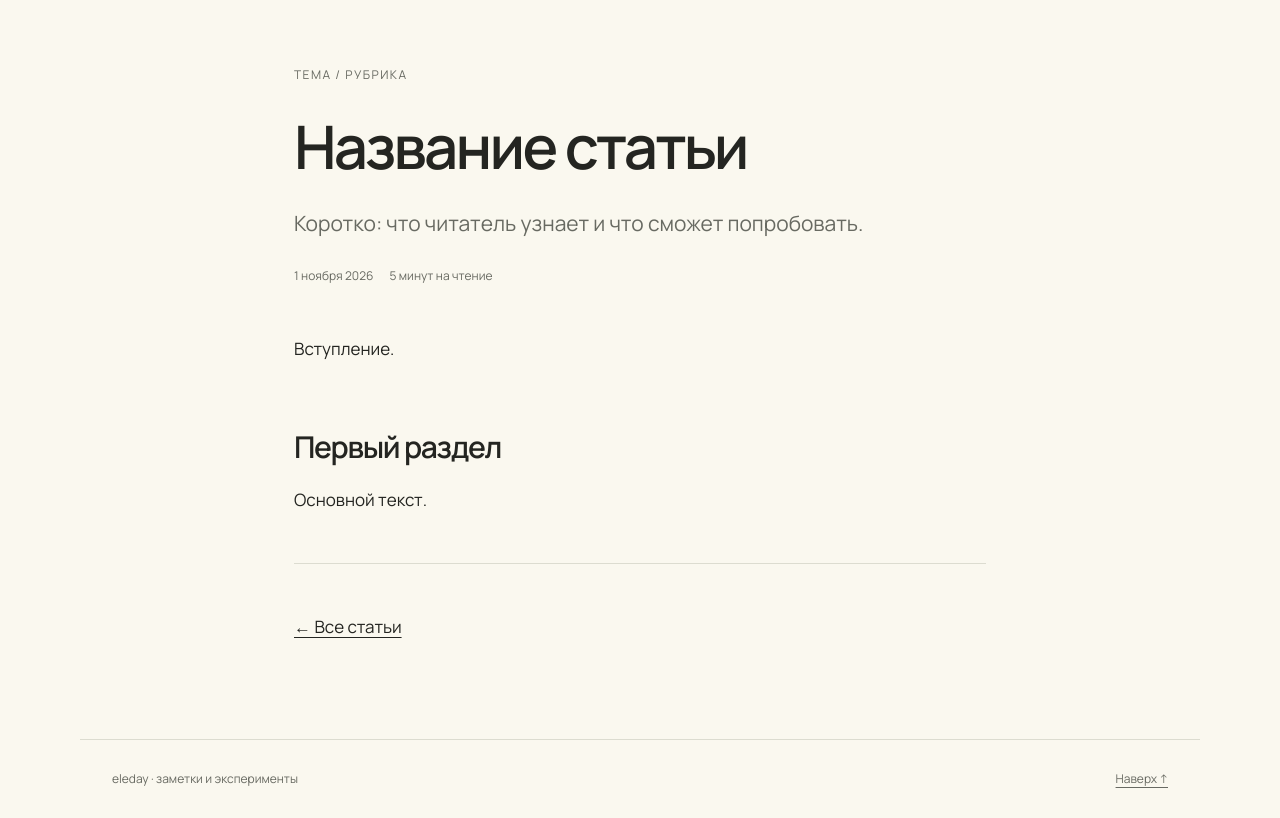
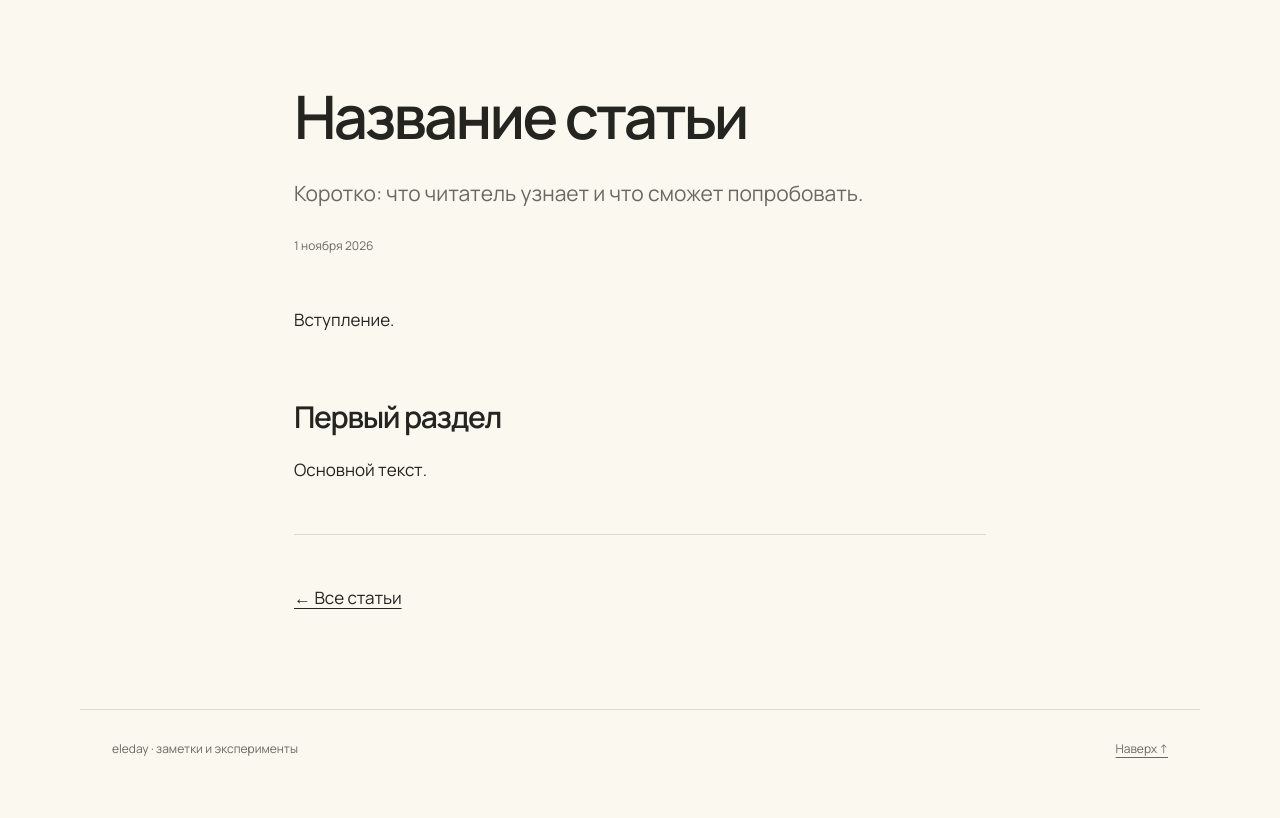
Before and after one commit to eledays/eleday, a Python web app: template templates/article.html in a window 1280 px wide. Shown: the part 95-913 px from the top of the page. After the commit the page ends 853 px from the top, so only its background shows below. Run offline with Jinja, Linux system fonts and the light colour scheme; the template is opened without the code that fills it, so the values that code supplies are empty.

Commit message:
Remove article categories and reading time labels

```diff
--- a/site/assets/css/main.css
+++ b/site/assets/css/main.css
@@ -21,8 +21,7 @@ h1 { font-size:clamp(36px,6vw,60px); margin:16px 0 24px; }
 h2 { font-size:30px; margin:64px 0 20px; }
 h3 { font-size:22px; margin:32px 0 16px; }
 p { margin:0 0 24px; }
-.eyebrow,.meta,figcaption,.site-footer { font-size:12px; color:var(--muted); }
-.eyebrow { letter-spacing:.12em; text-transform:uppercase; }
+.meta,figcaption,.site-footer { font-size:12px; color:var(--muted); }
 .lead { font-size:21px; line-height:1.65; color:var(--muted); }
 .home-intro { padding:24px 0 40px; }
 .home-intro h1 { font-size:clamp(64px,12vw,96px); letter-spacing:-.065em; }
--- a/site/cube/index.html
+++ b/site/cube/index.html
@@ -12,7 +12,7 @@
 <a class="skip-link" href="#main">К содержанию</a>
 <header class="site-header"><a class="brand" href="../">eleday.</a><nav aria-label="Навигация"><a href="../#articles">Статьи</a><button type="button" data-theme-toggle>Сменить тему</button></nav></header>
 <main id="main"><article class="cube-article">
-<header class="article-header"><p class="eyebrow">Графика / Python / математика</p><h1>3D-куб.<br>Восемь точек и немного математики.</h1><p class="lead">У терминала нет глубины. Есть только строки и столбцы. Но если правильно расположить несколько символов, мы увидим вращающийся объёмный куб.</p><div class="meta"><span>От координат до кадра</span><span>10 минут + эксперименты</span></div></header>
+<header class="article-header"><h1>3D-куб.<br>Восемь точек и немного математики.</h1><p class="lead">У терминала нет глубины. Есть только строки и столбцы. Но если правильно расположить несколько символов, мы увидим вращающийся объёмный куб.</p></header>
 <p>Разберём код из видео как маленький графический движок. У него четыре задачи: описать форму, повернуть её, спроецировать на экран и соединить точки. Никаких 3D-библиотек — только координаты, синус и косинус.</p>
 <nav class="contents" aria-label="Содержание"><a href="#vertices">01 · Форма</a><a href="#rotation">02 · Поворот</a><a href="#projection">03 · Перспектива</a><a href="#raster">04 · Символы</a><a href="#source">05 · Код</a></nav>
 <section class="interactive" aria-labelledby="cube-lab-title"><h2 id="cube-lab-title">Куб в ваших руках</h2><p>Поверните куб вокруг двух осей. Расстояние до камеры меняет силу перспективы. Ниже разберём каждое действие.</p>
--- a/site/index.html
+++ b/site/index.html
@@ -24,7 +24,7 @@
     </nav>
   </section>
   <ul class="article-list" id="articles">
-    <li><span class="eyebrow">Графика · Python · 10 минут</span><br><a href="cube/">3D-куб в терминале</a><p>Восемь вершин, повороты, перспектива и отрисовка линий. Математика с интерактивными схемами.</p></li>
+    <li><a href="cube/">3D-куб в терминале</a><p>Восемь вершин, повороты, перспектива и отрисовка линий. Математика с интерактивными схемами.</p></li>
   </ul>
 </main>
 </body>
--- a/templates/article.html
+++ b/templates/article.html
@@ -16,10 +16,9 @@
 </header>
 <main id="main"><article>
   <header class="article-header">
-    <p class="eyebrow">Тема / рубрика</p>
     <h1>Название статьи</h1>
     <p class="lead">Коротко: что читатель узнает и что сможет попробовать.</p>
-    <div class="meta"><time datetime="2026-11-01">1 ноября 2026</time><span>5 минут на чтение</span></div>
+    <div class="meta"><time datetime="2026-11-01">1 ноября 2026</time></div>
   </header>
   <p>Вступление.</p>
   <h2>Первый раздел</h2>
```
Also changed, not shown: AGENTS.md (+1 -1 lines), docs/adding-articles.md (+4 -2 lines).
